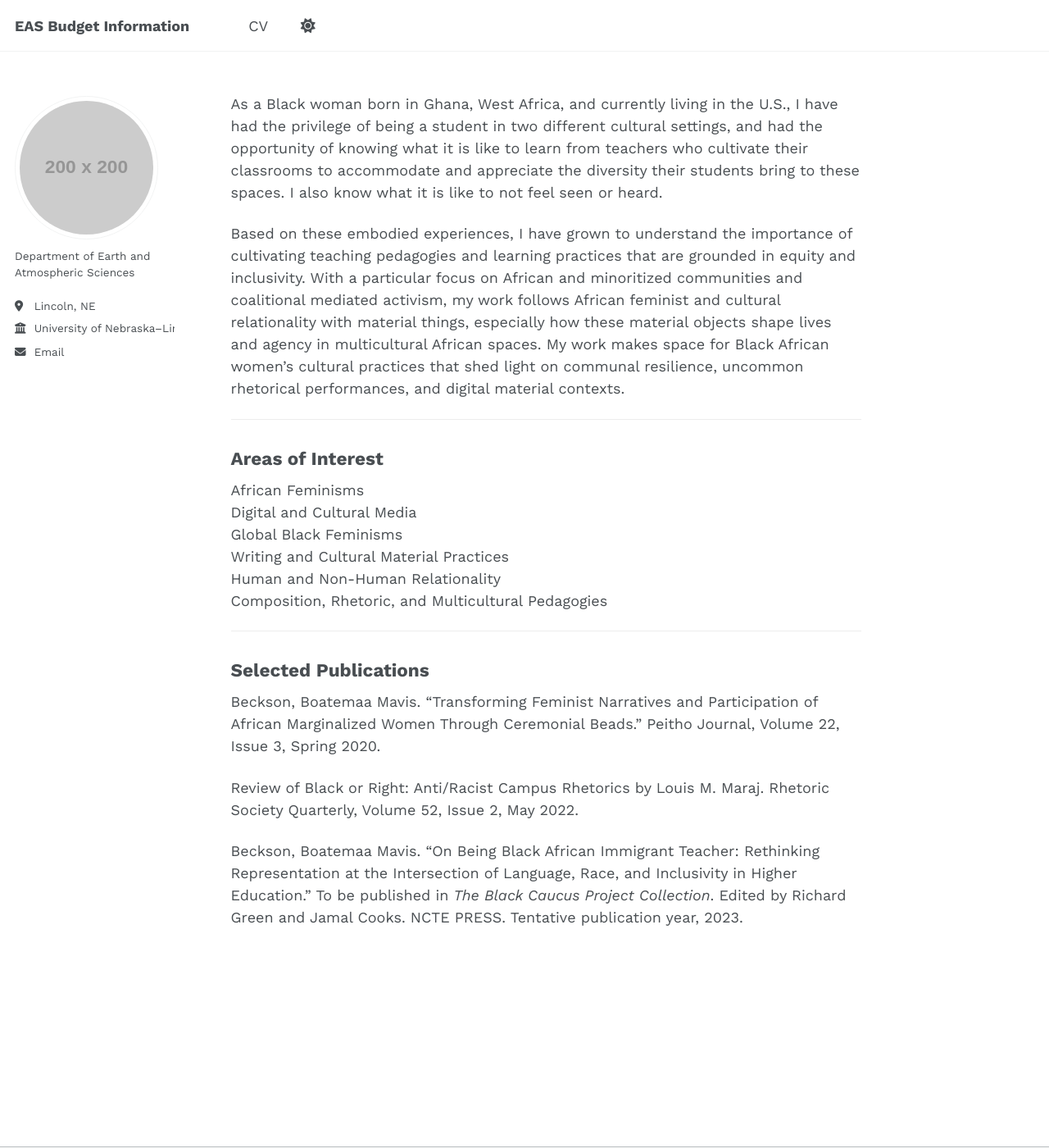
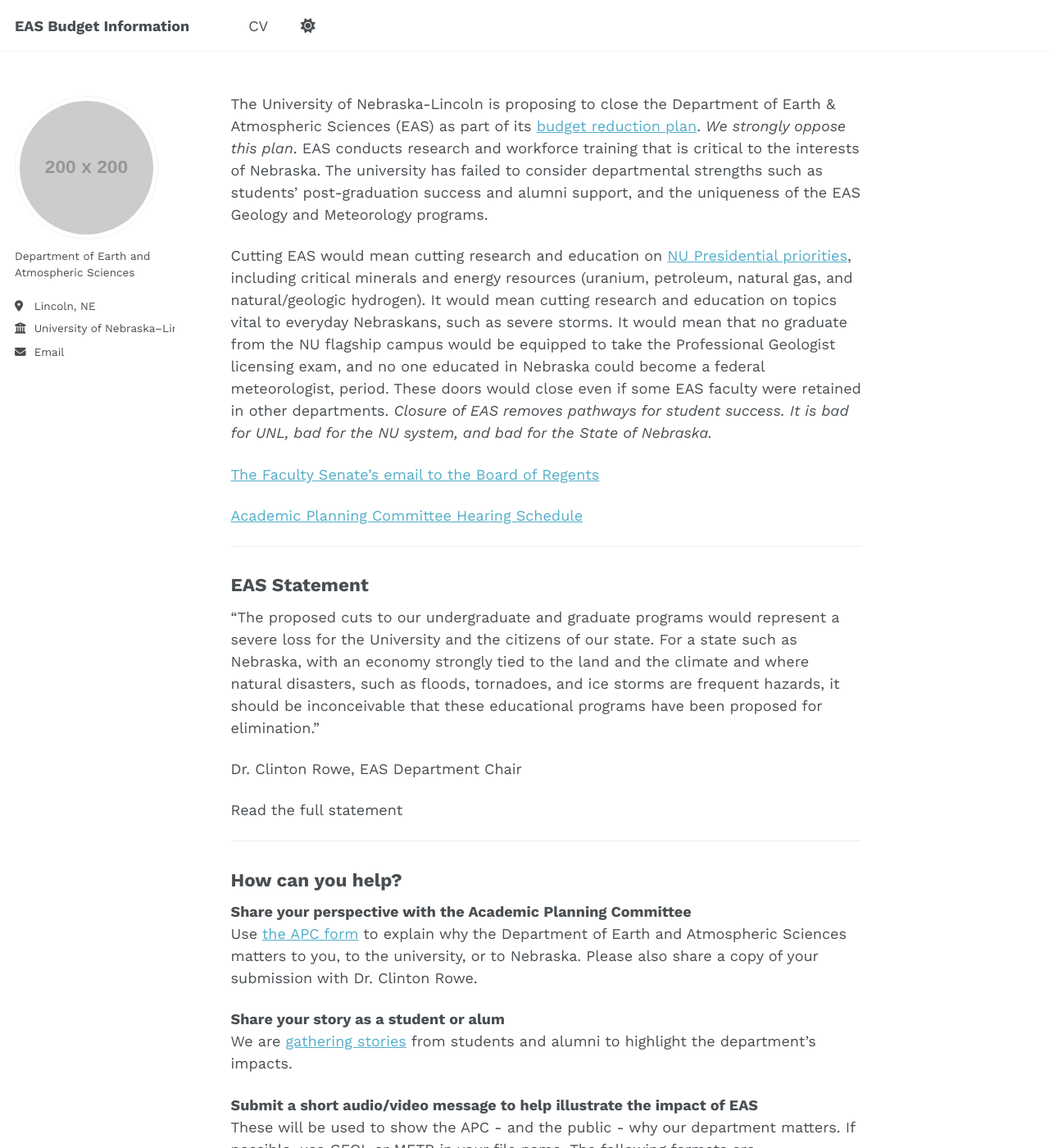
Before and after one commit to unlcas/eas-budget, a Jekyll site: the page built from _pages/about.md, in a window 1280 px wide and 1400 px high. Shown: the whole window at 82% size. Built offline with Jekyll 4.4.1, drawn with Linux system fonts in a browser that asks for light colours; a script that is not in the unit is left out; some of the changed text lies outside the part shown.

Commit message:
Update about.md

```diff
--- a/_pages/about.md
+++ b/_pages/about.md
@@ -7,27 +7,66 @@ redirect_from:
   - /about.html
 ---
 
-As a Black woman born in Ghana, West Africa, and currently living in the U.S., I have had the privilege of being a student in two different cultural settings, and had the opportunity of knowing what it is like to learn from teachers who cultivate their classrooms to accommodate and appreciate the diversity their students bring to these spaces. I also know what it is like to not feel seen or heard.
+The University of Nebraska-Lincoln is proposing to close the Department of Earth & Atmospheric Sciences (EAS) as part of its <a href="https://budgetprocess.unl.edu/proposed-budget-reductions/">budget reduction plan</a>. *We strongly oppose this plan*. EAS conducts research and workforce training that is critical to the interests of Nebraska. The university has failed to consider departmental strengths such as students’ post-graduation success and alumni support, and the uniqueness of the EAS Geology and Meteorology programs.
 
-Based on these embodied experiences, I have grown to understand the importance of cultivating teaching pedagogies and learning practices that are grounded in equity and inclusivity. With a particular focus on African and minoritized communities and coalitional mediated activism, my work follows African feminist and cultural relationality with material things, especially how these material objects shape lives and agency in multicultural African spaces. My work makes space for Black African women’s cultural practices that shed light on communal resilience, uncommon rhetorical performances, and digital material contexts.
+Cutting EAS would mean cutting research and education on <a href="https://nebraska.edu/strategic-plan">NU Presidential priorities</a>, including critical minerals and energy resources (uranium, petroleum, natural gas, and natural/geologic hydrogen). It would mean cutting research and education on topics vital to everyday Nebraskans, such as severe storms. It would mean that no graduate from the NU flagship campus would be equipped to take the Professional Geologist licensing exam, and no one educated in Nebraska could become a federal meteorologist, period. These doors would close even if some EAS faculty were retained in other departments. *Closure of EAS removes pathways for student success. It is bad for UNL, bad for the NU system, and bad for the State of Nebraska.*
+
+<a href="https://facultysenate.unl.edu/sites/unl.edu.academic-affairs.faculty-senate/files/media/file/SEPTEMBER%2015%202025%20EMAIL%20TO%20REGENTS%20RE%20BUDGET%20REDUCTIONS.pdf">The Faculty Senate's email to the Board of Regents</a>
+
+<a href="https://apc.unl.edu/fall-2025-budget-reduction-information/">Academic Planning Committee Hearing Schedule</a>
 
 <hr>
 
-## Areas of Interest
+## EAS Statement
 
-African Feminisms\
-Digital and Cultural Media\
-Global Black Feminisms\
-Writing and Cultural Material Practices\
-Human and Non-Human Relationality\
-Composition, Rhetoric, and Multicultural Pedagogies
+"The proposed cuts to our undergraduate and graduate programs would represent a severe loss for the University and the citizens of our state. For a state such as Nebraska, with an economy strongly tied to the land and the climate and where natural disasters, such as floods, tornadoes, and ice storms are frequent hazards, it should be inconceivable that these educational programs have been proposed for elimination."
+
+Dr. Clinton Rowe, EAS Department Chair
+
+Read the full statement
 
 <hr>
 
-## Selected Publications
+## How can you help?
 
-Beckson, Boatemaa Mavis. “Transforming Feminist Narratives and Participation of African Marginalized Women Through Ceremonial Beads.” Peitho Journal, Volume 22, Issue 3, Spring 2020.
+**Share your perspective with the Academic Planning Committee**\
+Use <a href="https://apc.unl.edu/fall-2025-budget-reduction-feedback-form/">the APC form</a> to explain why the Department of Earth and Atmospheric Sciences matters to you, to the university, or to Nebraska. Please also share a copy of your submission with Dr. Clinton Rowe.
 
-Review of Black or Right: Anti/Racist Campus Rhetorics by Louis M. Maraj. Rhetoric Society Quarterly, Volume 52, Issue 2, May 2022.
+**Share your story as a student or alum**\
+We are <a href="https://unlcba.az1.qualtrics.com/jfe/form/SV_06fbdLxkkF2L8Zo">gathering stories</a> from students and alumni to highlight the department’s impacts.
 
-Beckson, Boatemaa Mavis. “On Being Black African Immigrant Teacher: Rethinking Representation at the Intersection of Language, Race, and Inclusivity in Higher Education.” To be published in <em>The Black Caucus Project Collection</em>. Edited by Richard Green and Jamal Cooks. NCTE PRESS. Tentative publication year, 2023.
+**Submit a short audio/video message to help illustrate the impact of EAS**\
+These will be used to show the APC - and the public - why our department matters. If possible, use GEOL or METR in your file name. The following formats are recommended: .mp3, .mp4, .m4v, .mov, .wav.\
+<a href="https://eas.unl.edu/sites/unl.edu.cas.earth-and-atmospheric-sciences/files/media/file/Optional%20Talking%20Points.pdf">Optional talking points</a>
+
+<a href="https://uofnebraska.sharepoint.com/:f:/s/UNL-EAS/EsZse1cjv5VIo33dAa2BvOkB0Mf-4L623gZeF174t0zmDA">Submit your audio/video file</a>
+
+## Quick Facts About EAS
+
+**Academic uniqueness**
+<ul><li>The EAS Department offers the only Atmospheric Science degree in the state, let alone the NU system, that qualifies recipients to work for the National Weather Service.</li>
+<li>The Geology degree is the only avenue at UNL for students to qualify for licensure as Licensed Professional Geologists.</li>
+<li>The graduate programs are the only Earth and Atmospheric Science graduate programs in the state.</li>
+<li>EAS has the only faculty in the state with industry experience to train students for energy and strategic minerals exploration</li></ul>
+
+<a href="https://eas.unl.edu/sites/unl.edu.cas.earth-and-atmospheric-sciences/files/media/file/EAS_quick_facts.pdf">More facts</a>
+
+**Student success**
+<ul><li>Our students are being recognized with national and international honors</li>
+<li>Our students won Regional (U.S.) Challenge Bowl Competition of the Society of Exploration Geophysicists (SEG) in Spring 2025</li>
+<li>Each year multiple EAS students earn UCARE fellowships to pursue independent research</li>
+<li>Graduates are successfully employed in their field or pursuing an advanced degree (more than 92%)</li>
+<li>EAS alumni are employed in state and federal agencies across Nebraska</li></ul>
+
+**Community Engagement**
+<ul><li>Nebraska and the nation look to our faculty for insight on topical issues in Earth and Atmospheric science</li>
+<li>Media coverage of EAS faculty in the last 12 months was responsible for $4M in in equivalent ad revenue</li>
+<li>Exceptional community engagement by EAS faculty, staff, and students</li>
+<li>Since 2005, EAS in partnership with the Nebraska State Museum conducts Dinosaurs and Disasters events, which average over 1000 community members per event</li>
+<li>EAS faculty are leaders in campus-wide environmental science efforts</li></ul>
+
+## FAQ
+
+<details><summary>What is the university proposing?</summary>
+UNL is proposing to eliminate the Geology and Meteorology majors from undergrad to PhD level, and fire staff and faculty in the Department of Earth and Atmospheric Sciences, including tenured faculty. The university says that it will retain “High-performing faculty… within other UNL units to preserve educational pathways and research expertise.” The department has about 17 FTE (Full-Time Equivalent) and UNL is proposing to fire 12.
+</details>
```
